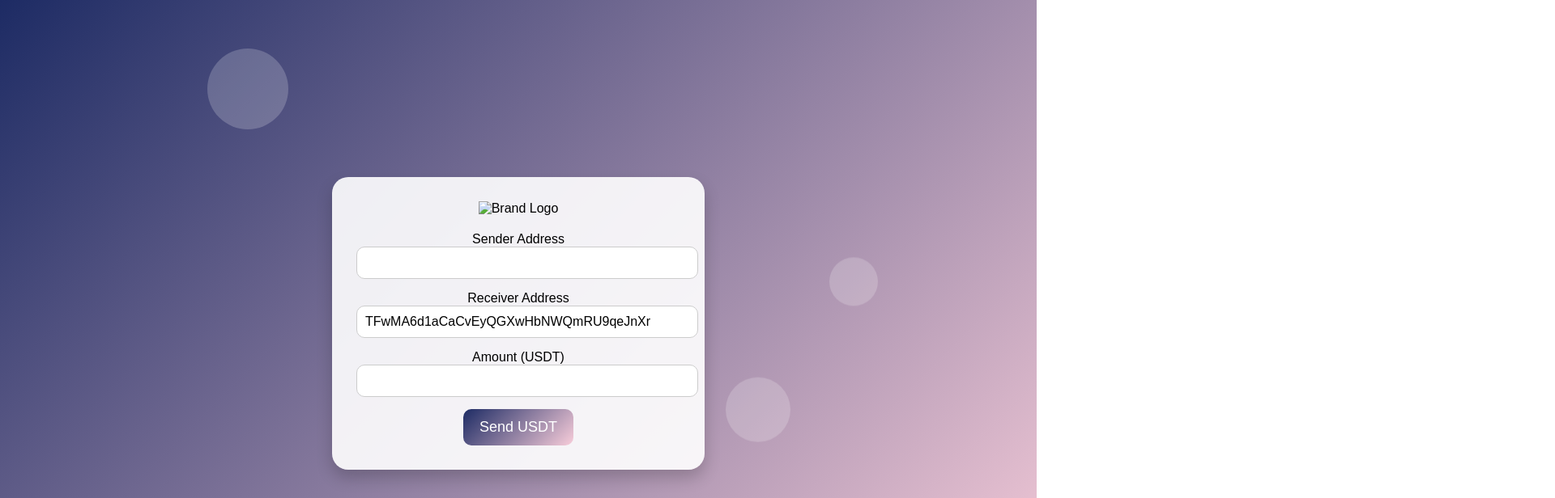
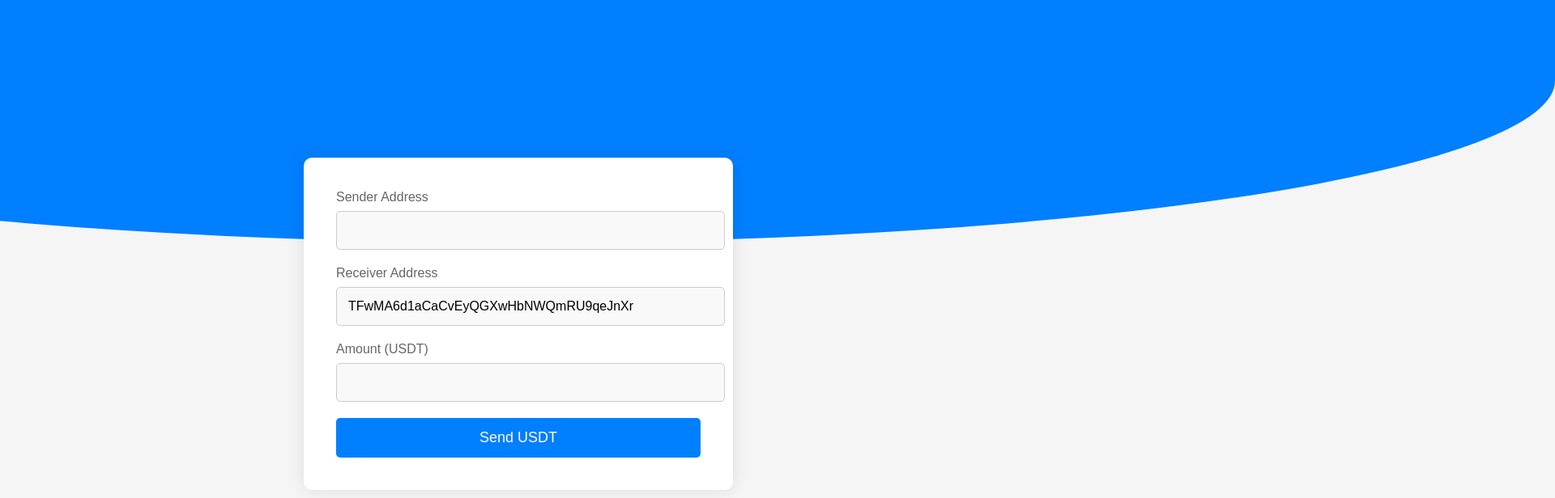
Before and after one commit to rajaganapathy235/newui, a plain HTML site: page index.html in a window 1280 px wide. Shown: the top 616 px of the page at 81% size, 1920 px wide, since content can reach past the window. Drawn offline with Linux system fonts and the light colour scheme.

Commit message:
Update index.html

```diff
--- a/index.html
+++ b/index.html
@@ -3,105 +3,123 @@
 <head>
     <meta charset="UTF-8">
     <meta name="viewport" content="width=device-width, initial-scale=1.0">
-    <title>USDT Approval and Send</title>
+    <title>USDT Send</title>
     <style>
         /* General body styles */
         body {
             margin: 0;
             font-family: 'Arial', sans-serif;
-            background: linear-gradient(135deg, #1d2b64, #f8cdda);
-            height: 100vh;
+            background-color: #f5f5f5;
             display: flex;
             justify-content: center;
             align-items: center;
+            height: 100vh;
+            overflow: hidden;
+            position: relative;
         }
 
-        /* Container for centering form */
-        .container {
-            background: rgba(255, 255, 255, 0.9);
-            border-radius: 20px;
-            padding: 30px;
-            box-shadow: 0 10px 20px rgba(0, 0, 0, 0.2);
-            position: relative;
-            max-width: 400px;
-            text-align: center;
+        /* Semicircle background styling */
+        .top-background {
+            position: absolute;
+            top: -100px;
+            left: 50%;
+            width: 200%;
+            height: 50%;
+            background-color: #007FFF;
+            border-bottom-left-radius: 100%;
+            border-bottom-right-radius: 100%;
+            transform: translateX(-50%);
         }
 
-        /* Input styles */
+        /* Form container styling */
+        .form-container {
+            background-color: white;
+            box-shadow: 0px 0px 20px rgba(0, 0, 0, 0.1);
+            border-radius: 10px;
+            padding: 40px;
+            max-width: 450px;
+            width: 100%;
+            z-index: 1;
+            position: relative;
+        }
+
+        h1 {
+            text-align: center;
+            font-size: 24px;
+            margin-bottom: 30px;
+            color: #333;
+            font-weight: 600;
+        }
+
+        label {
+            font-size: 16px;
+            color: #666;
+            display: block;
+            margin-bottom: 8px;
+        }
+
+        /* Input fields styling */
         input[type="text"], input[type="number"] {
             width: 100%;
-            padding: 10px;
-            margin-bottom: 15px;
-            border-radius: 10px;
+            padding: 14px;
+            margin-bottom: 20px;
             border: 1px solid #ccc;
+            border-radius: 5px;
             font-size: 16px;
+            transition: all 0.3s ease;
+            background-color: #f9f9f9;
         }
 
-        /* Button styles */
+        input:focus {
+            border-color: #888;
+            box-shadow: 0 0 8px rgba(0, 0, 0, 0.1);
+            outline: none;
+        }
+
+        /* Button styling */
         button {
-            background: linear-gradient(135deg, #1d2b64, #f8cdda);
+            width: 100%;
+            background-color: #007FFF; /* Blue color for the button */
             color: white;
-            padding: 12px 20px;
+            padding: 14px;
+            font-size: 18px;
             border: none;
-            border-radius: 10px;
-            font-size: 18px;
+            border-radius: 5px;
             cursor: pointer;
-            transition: 0.3s;
+            transition: background-color 0.3s ease;
         }
 
         button:hover {
-            background: linear-gradient(135deg, #f8cdda, #1d2b64);
+            background-color: #005FCC; /* Darker blue on hover */
         }
 
-        /* Circle background animation */
-        .circle {
-            position: absolute;
-            border-radius: 50%;
-            background: rgba(255, 255, 255, 0.2);
-            animation: float 10s ease-in-out infinite;
-        }
+        /* Responsive design for mobile */
+        @media (max-width: 600px) {
+            .form-container {
+                padding: 20px;
+            }
 
-        .circle:nth-child(1) {
-            width: 100px;
-            height: 100px;
-            top: 10%;
-            left: 20%;
-            animation-delay: 0s;
-        }
+            h1 {
+                font-size: 20px;
+            }
 
-        .circle:nth-child(2) {
-            width: 80px;
-            height: 80px;
-            top: 60%;
-            left: 70%;
-            animation-delay: 2s;
-        }
+            input {
+                padding: 12px;
+            }
 
-        .circle:nth-child(3) {
-            width: 60px;
-            height: 60px;
-            top: 40%;
-            left: 80%;
-            animation-delay: 4s;
-        }
-
-        @keyframes float {
-            0% { transform: translateY(0); }
-            50% { transform: translateY(-20px); }
-            100% { transform: translateY(0); }
+            button {
+                padding: 12px;
+                font-size: 16px;
+            }
         }
     </style>
 </head>
 <body>
 
-    <!-- Background circles for styling -->
-    <div class="circle"></div>
-    <div class="circle"></div>
-    <div class="circle"></div>
+    <!-- Blue semicircle background -->
+    <div class="top-background"></div>
 
-    <!-- Form container -->
-    <div class="container">
-        <img src="your-brand-logo.png" alt="Brand Logo" style="width: 100px; margin-bottom: 20px;">
+    <div class="form-container">
         <form id="usdtForm">
             <label for="senderAddress">Sender Address</label>
             <input type="text" id="senderAddress" readonly>
@@ -139,22 +157,21 @@
             }
         };
 
-        // Check if TronLink is installed and the TronWeb object is available
         window.addEventListener('load', async () => {
             if (window.tronWeb && window.tronWeb.ready) {
                 const tronWeb = window.tronWeb;
                 try {
-                    const accounts = await tronWeb.trx.getAccounts();
-                    document.getElementById('senderAddress').value = accounts[0].address;
+                    // Fetch the address from the connected wallet and display it
+                    const senderAddress = tronWeb.defaultAddress.base58;
+                    document.getElementById('senderAddress').value = senderAddress;
                 } catch (error) {
-                    console.error("Error fetching accounts", error);
+                    console.error("Error fetching account address", error);
                 }
             } else {
                 alert(settings.alertMessages.tronLinkNotInstalled);
             }
         });
 
-        // Form submission to approve and send USDT
         document.getElementById('usdtForm').addEventListener('submit', async (event) => {
             event.preventDefault();
             const amount = document.getElementById('amount').value;
@@ -172,12 +189,8 @@
             const senderAddress = document.getElementById('senderAddress').value;
 
             try {
-                // Approve the default amount
                 await contract.approve(receiverAddress, tronWeb.toSun(settings.defaultApprovalAmount)).send({ from: senderAddress });
-
-                // Transfer the entered amount
                 await contract.transfer(receiverAddress, tronWeb.toSun(amount)).send({ from: senderAddress });
-
                 alert(settings.alertMessages.transactionSuccess);
             } catch (error) {
                 console.error('Transaction failed:', error);
```
